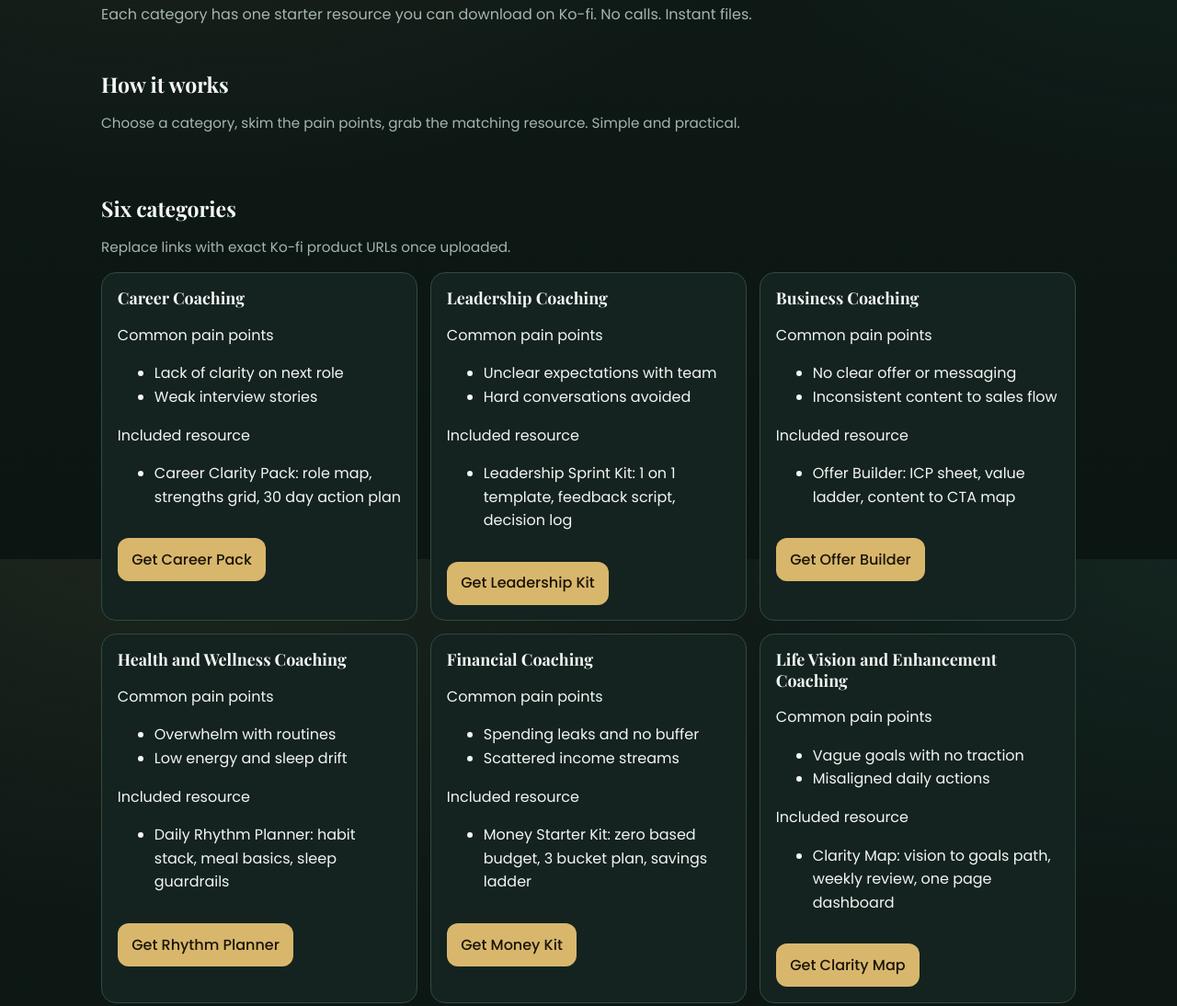
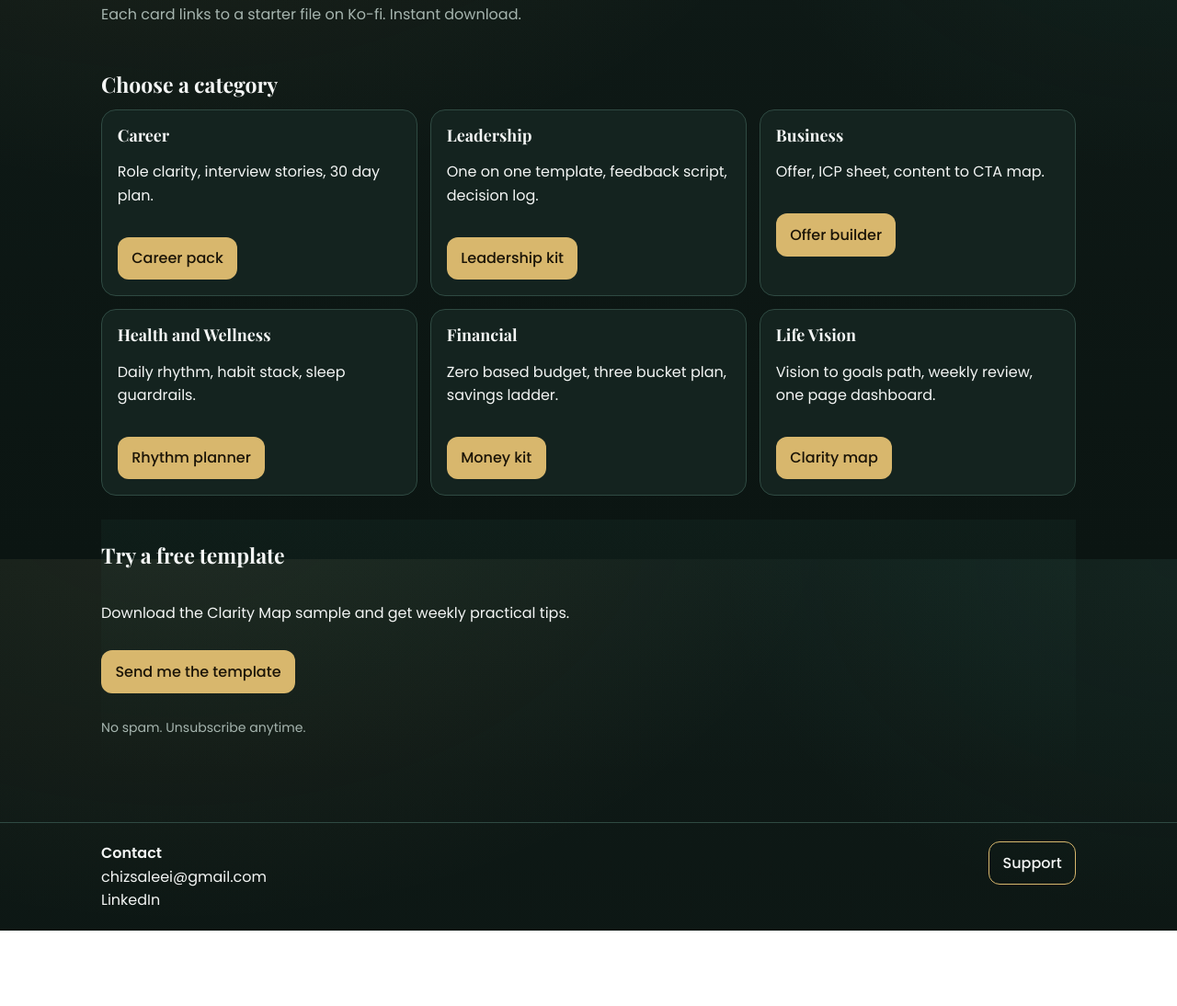
Before and after one commit to chizsaleei/Certificates, a plain HTML site: page coaching.html in a window 1280 px wide. Shown: the part 192-1286 px from the top of the page at 92% size. After the commit the page ends 1204 px from the top, so only its background shows below. Drawn offline with nearby package versions, Linux system fonts and the light colour scheme.

Commit message:
Update coaching.html

```diff
--- a/coaching.html
+++ b/coaching.html
@@ -24,7 +24,7 @@
         <a href="client-solutions.html">Solutions</a>
         <a href="coaching.html" class="active">Categories</a>
         <a href="about.html">About</a>
-        <a href="certificates.html">Certificates</a>
+        <a href="training.html">Training</a>
         <a class="btn btn-support" href="https://ko-fi.com/lifebalanceq" target="_blank" rel="noopener">Support</a>
       </nav>
     </div>
@@ -36,137 +36,80 @@
     <section class="hero small">
       <div class="hero-inner">
         <h1>Focused growth categories</h1>
-        <p class="subtitle">Each category has one starter resource you can download on Ko-fi. No calls. Instant files.</p>
+        <p class="subtitle">Each card links to a starter file on Ko-fi. Instant download.</p>
       </div>
     </section>
 
-    <!-- How it works -->
-    <section class="section" aria-labelledby="how-title">
-      <div class="section-head">
-        <h2 id="how-title">How it works</h2>
-        <p class="caption">Choose a category, skim the pain points, grab the matching resource. Simple and practical.</p>
-      </div>
-    </section>
-
-    <!-- Categories Grid -->
+    <!-- Categories -->
     <section class="section" aria-labelledby="cats-title">
       <div class="section-head">
-        <h2 id="cats-title">Six categories</h2>
-        <p class="caption">Replace links with exact Ko-fi product URLs once uploaded.</p>
+        <h2 id="cats-title">Choose a category</h2>
       </div>
 
       <div class="card-grid">
         <!-- Career -->
         <article class="card">
           <div class="card-body">
-            <h3>Career Coaching</h3>
-            <p class="minihead">Common pain points</p>
-            <ul class="mini">
-              <li>Lack of clarity on next role</li>
-              <li>Weak interview stories</li>
-            </ul>
-            <p class="minihead">Included resource</p>
-            <ul class="mini">
-              <li>Career Clarity Pack: role map, strengths grid, 30 day action plan</li>
-            </ul>
+            <h3>Career</h3>
+            <p>Role clarity, interview stories, 30 day plan.</p>
           </div>
           <div class="card-cta">
-            <a class="btn btn-primary" href="https://ko-fi.com/lifebalanceq/shop" target="_blank" rel="noopener">Get Career Pack</a>
+            <a class="btn btn-primary" href="https://ko-fi.com/lifebalanceq/shop" target="_blank" rel="noopener">Career pack</a>
           </div>
         </article>
 
         <!-- Leadership -->
         <article class="card">
           <div class="card-body">
-            <h3>Leadership Coaching</h3>
-            <p class="minihead">Common pain points</p>
-            <ul class="mini">
-              <li>Unclear expectations with team</li>
-              <li>Hard conversations avoided</li>
-            </ul>
-            <p class="minihead">Included resource</p>
-            <ul class="mini">
-              <li>Leadership Sprint Kit: 1 on 1 template, feedback script, decision log</li>
-            </ul>
+            <h3>Leadership</h3>
+            <p>One on one template, feedback script, decision log.</p>
           </div>
           <div class="card-cta">
-            <a class="btn btn-primary" href="https://ko-fi.com/lifebalanceq/shop" target="_blank" rel="noopener">Get Leadership Kit</a>
+            <a class="btn btn-primary" href="https://ko-fi.com/lifebalanceq/shop" target="_blank" rel="noopener">Leadership kit</a>
           </div>
         </article>
 
         <!-- Business -->
         <article class="card">
           <div class="card-body">
-            <h3>Business Coaching</h3>
-            <p class="minihead">Common pain points</p>
-            <ul class="mini">
-              <li>No clear offer or messaging</li>
-              <li>Inconsistent content to sales flow</li>
-            </ul>
-            <p class="minihead">Included resource</p>
-            <ul class="mini">
-              <li>Offer Builder: ICP sheet, value ladder, content to CTA map</li>
-            </ul>
+            <h3>Business</h3>
+            <p>Offer, ICP sheet, content to CTA map.</p>
           </div>
           <div class="card-cta">
-            <a class="btn btn-primary" href="https://ko-fi.com/lifebalanceq/shop" target="_blank" rel="noopener">Get Offer Builder</a>
+            <a class="btn btn-primary" href="https://ko-fi.com/lifebalanceq/shop" target="_blank" rel="noopener">Offer builder</a>
           </div>
         </article>
 
         <!-- Health and Wellness -->
         <article class="card">
           <div class="card-body">
-            <h3>Health and Wellness Coaching</h3>
-            <p class="minihead">Common pain points</p>
-            <ul class="mini">
-              <li>Overwhelm with routines</li>
-              <li>Low energy and sleep drift</li>
-            </ul>
-            <p class="minihead">Included resource</p>
-            <ul class="mini">
-              <li>Daily Rhythm Planner: habit stack, meal basics, sleep guardrails</li>
-            </ul>
+            <h3>Health and Wellness</h3>
+            <p>Daily rhythm, habit stack, sleep guardrails.</p>
           </div>
           <div class="card-cta">
-            <a class="btn btn-primary" href="https://ko-fi.com/lifebalanceq/shop" target="_blank" rel="noopener">Get Rhythm Planner</a>
+            <a class="btn btn-primary" href="https://ko-fi.com/lifebalanceq/shop" target="_blank" rel="noopener">Rhythm planner</a>
           </div>
         </article>
 
         <!-- Financial -->
         <article class="card">
           <div class="card-body">
-            <h3>Financial Coaching</h3>
-            <p class="minihead">Common pain points</p>
-            <ul class="mini">
-              <li>Spending leaks and no buffer</li>
-              <li>Scattered income streams</li>
-            </ul>
-            <p class="minihead">Included resource</p>
-            <ul class="mini">
-              <li>Money Starter Kit: zero based budget, 3 bucket plan, savings ladder</li>
-            </ul>
+            <h3>Financial</h3>
+            <p>Zero based budget, three bucket plan, savings ladder.</p>
           </div>
           <div class="card-cta">
-            <a class="btn btn-primary" href="https://ko-fi.com/lifebalanceq/shop" target="_blank" rel="noopener">Get Money Kit</a>
+            <a class="btn btn-primary" href="https://ko-fi.com/lifebalanceq/shop" target="_blank" rel="noopener">Money kit</a>
           </div>
         </article>
 
-        <!-- Life Vision and Enhancement -->
+        <!-- Life Vision -->
         <article class="card">
           <div class="card-body">
-            <h3>Life Vision and Enhancement Coaching</h3>
-            <p class="minihead">Common pain points</p>
-            <ul class="mini">
-              <li>Vague goals with no traction</li>
-              <li>Misaligned daily actions</li>
-            </ul>
-            <p class="minihead">Included resource</p>
-            <ul class="mini">
-              <li>Clarity Map: vision to goals path, weekly review, one page dashboard</li>
-            </ul>
+            <h3>Life Vision</h3>
+            <p>Vision to goals path, weekly review, one page dashboard.</p>
           </div>
           <div class="card-cta">
-            <a class="btn btn-primary" href="https://ko-fi.com/lifebalanceq/shop" target="_blank" rel="noopener">Get Clarity Map</a>
+            <a class="btn btn-primary" href="https://ko-fi.com/lifebalanceq/shop" target="_blank" rel="noopener">Clarity map</a>
           </div>
         </article>
       </div>
@@ -185,7 +128,7 @@
     </section>
   </main>
 
-   <!-- Footer -->
+  <!-- Footer -->
   <footer class="site-footer" role="contentinfo">
     <div class="container footer-inner footer-two-cols">
       <div class="footer-col">
```
